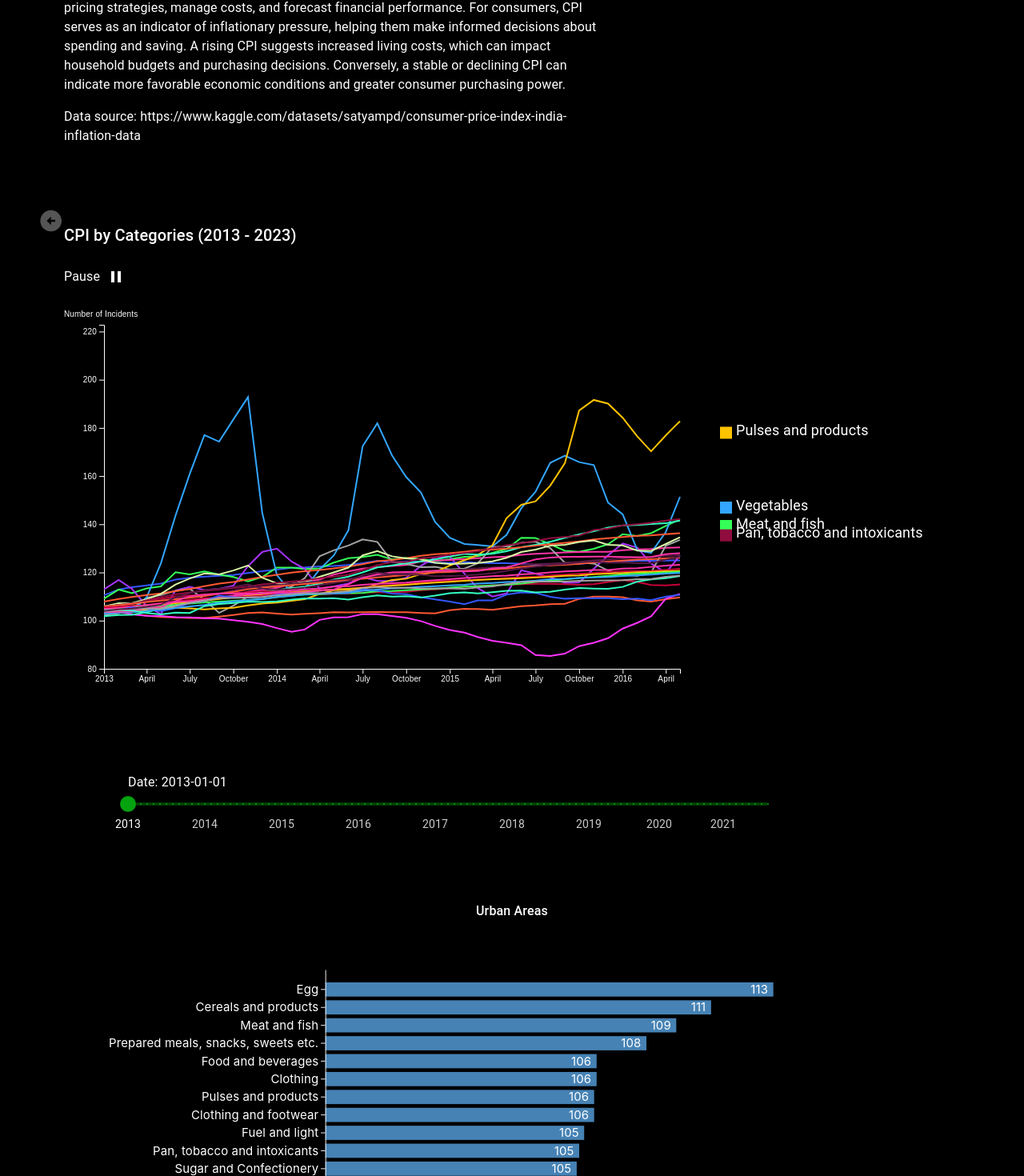
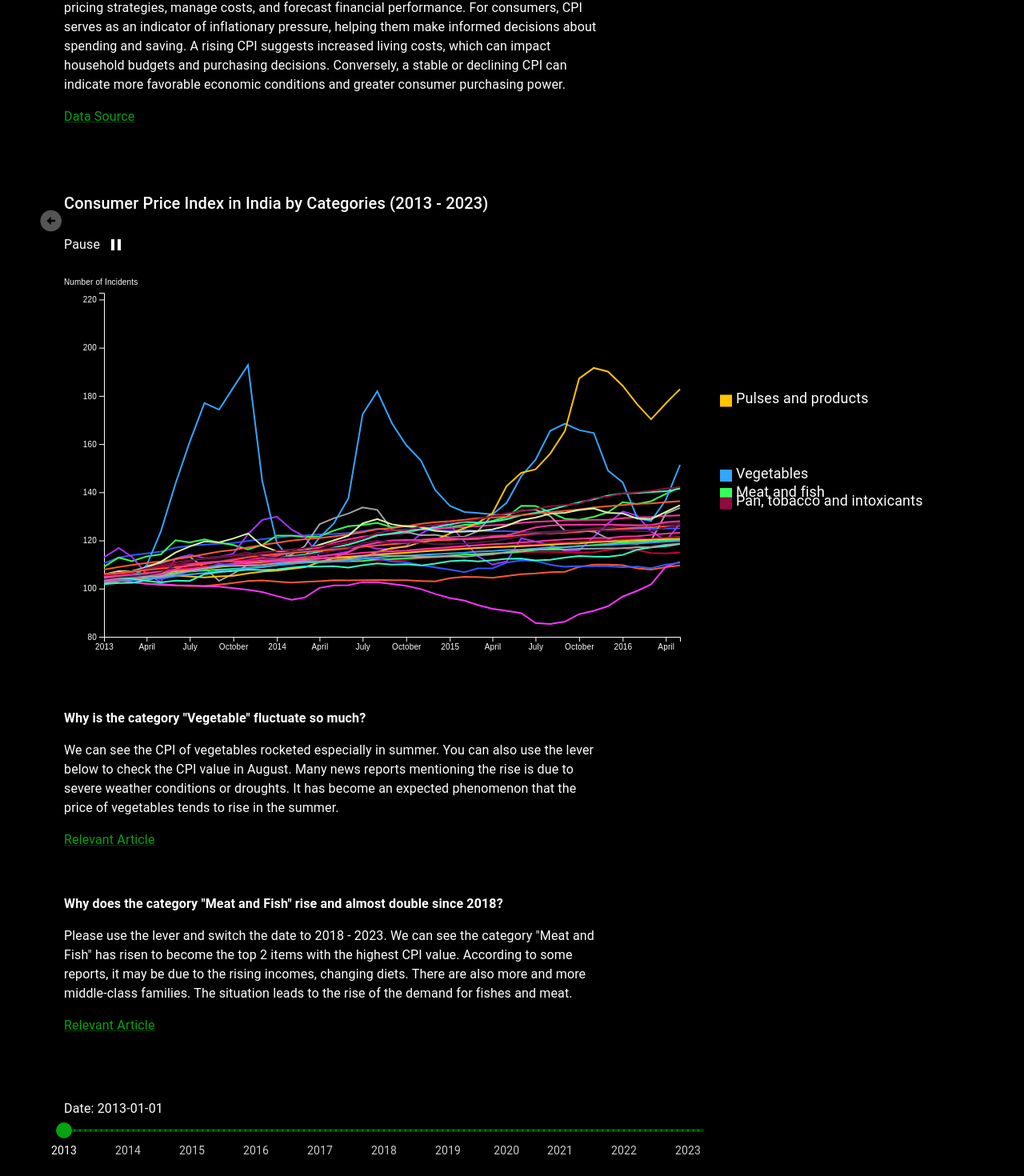
Before and after one commit to LinVince/portfolioMap, a React (Vite) app: page /economy in a window 1280 px wide. Shown: the part 490-1960 px from the top of the page at 80% size. Built offline with nearby package versions, Linux system fonts and the light colour scheme.

Commit message:
India CPI description

```diff
--- a/src/components/D3_Charts.tsx
+++ b/src/components/D3_Charts.tsx
@@ -335,6 +335,7 @@ export const BasicLever: React.FC<LeverProps> = ({
         valueLabelDisplay="off"
         marks={marks}
         step={null}
+        max={marks.length}
         sx={{
           color: "primary.main", // Change color to primary theme
         }}
--- a/src/pages/Economy.tsx
+++ b/src/pages/Economy.tsx
@@ -1,4 +1,4 @@
-import { Box, Typography, useMediaQuery } from "@mui/material";
+import { Box, Link, Typography, useMediaQuery } from "@mui/material";
 import { HorizontalBarChart, BasicLever } from "../components/D3_Charts";
 import { India_CPI_Rural, India_CPI_Urban } from "../data/IndianCPI";
 import { useEffect, useState } from "react";
@@ -171,7 +171,7 @@ const IndiaCPIUrbanBytime: React.FC = () => {
             }}
           >
             <Typography variant="h6" mb={2}>
-              CPI by Categories (2013 - 2023)
+              Consumer Price Index in India by Categories (2013 - 2023)
             </Typography>
           </Box>
         </Box>
@@ -314,19 +314,59 @@ export default function Economy() {
             Conversely, a stable or declining CPI can indicate more favorable
             economic conditions and greater consumer purchasing power.
           </Typography>
-          <Typography variant="body1" mb={2}>
-            Data source:
-            https://www.kaggle.com/datasets/satyampd/consumer-price-index-india-inflation-data
-          </Typography>
+          <Link href="https://www.kaggle.com/datasets/satyampd/consumer-price-index-india-inflation-data">
+            Data Source
+          </Link>
         </Box>
         <IndiaCPIUrbanBytime />
+        <Box
+          sx={{
+            display: "flex",
+            flexDirection: "column",
+            width: isMobile ? "90%" : "60%",
+          }}
+        >
+          <Typography variant="body1" fontWeight={600} mt={5} mb={2}>
+            Why is the category "Vegetable" fluctuate so much?
+          </Typography>
+          <Typography variant="body1" fontWeight={400} mb={2}>
+            We can see the CPI of vegetables rocketed especially in summer. You
+            can also use the lever below to check the CPI value in August. Many
+            news reports mentioning the rise is due to severe weather conditions
+            or droughts. It has become an expected phenomenon that the price of
+            vegetables tends to rise in the summer.
+          </Typography>
+          <Typography variant="body1" fontWeight={400} mb={2}>
+            <Link
+              target="_blank"
+              href="https://money.usnews.com/investing/news/articles/2024-07-09/india-inflation-seen-up-in-june-due-to-soaring-vegetable-prices-reuters-poll"
+            >
+              Relevant Article
+            </Link>
+          </Typography>
+          <Typography variant="body1" fontWeight={600} mt={5} mb={2}>
+            Why does the category "Meat and Fish" rise and almost double since
+            2018?
+          </Typography>
+          <Typography variant="body1" fontWeight={400} mb={2}>
+            Please use the lever and switch the date to 2018 - 2023. We can see
+            the category "Meat and Fish" has risen to become the top 2 items
+            with the highest CPI value. According to some reports, it may be due
+            to the rising incomes, changing diets. There are also more and more
+            middle-class families. The situation leads to the rise of the demand
+            for fishes and meat.
+          </Typography>
+          <Link href="https://agronfoodprocessing.com/rising-incomes-and-shifting-diets-propel-a-surge-in-fish-consumption-across-india/">
+            Relevant Article
+          </Link>
+        </Box>
         <BasicLever
           value={index}
           setValue={setIndex}
           marks={marks}
           displayUnit="Date"
           displayValue={currentData.Date}
-          style={{ m: 10 }}
+          style={{ my: 10 }}
         />
         <Typography variant="body1" fontWeight={500} mb={2} textAlign="center">
           Urban Areas
```
